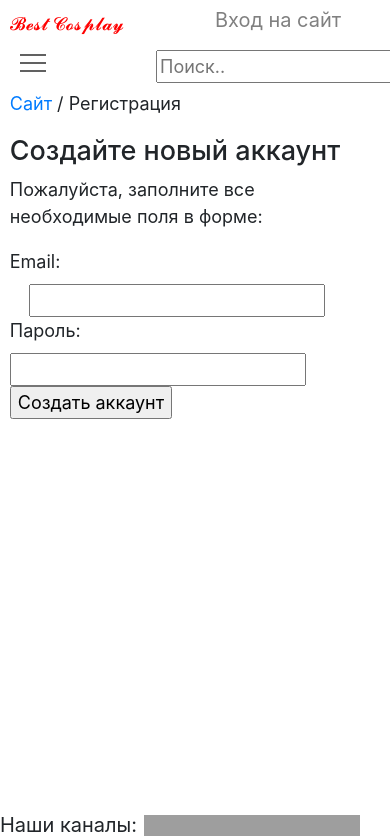
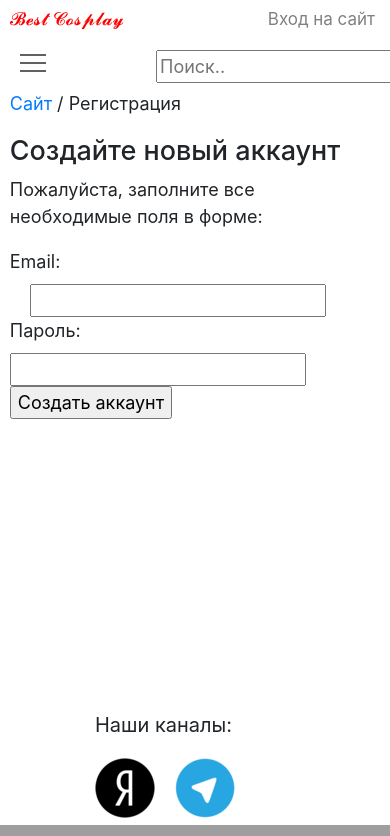
Before and after one commit to ITS1Lv3R/cosplay_blog, a Django app: page /account/register/ in a window 390 px wide; the page is wider, and only the part inside the window is pictured. Shown: the top 836 px of that part. Run offline with Django 3.2, Linux system fonts and the light colour scheme; parts of the project's set-up code (start-up, migrations or seed data) failed here and were passed over; some libraries are stand-ins or nearby versions; grey boxes are pictures that could not be loaded.

Commit message:
'add_css_mobile'

```diff
--- a/apps/templates/core/image_view.html
+++ b/apps/templates/core/image_view.html
@@ -5,7 +5,7 @@
 {% block title %} {{ image }} {% endblock %}
 
 {% block content %}
-    <p><a href="{% url 'core:index' %}">Главное меню</a> /
+    <p><a href="{% url 'core:index' %}">Главное меню</a>
         <a href="{% url 'core:posts_by_rubric' image.post.rubric.slug %}" >{{ image.rubric }}</a> /
         <a href="{% url 'core:post_view' image.post.slug %}">{{ image.post }}</a> /
         Фото </p>
--- a/static/css/base.css
+++ b/static/css/base.css
@@ -30,7 +30,7 @@ header {
 .content {
     width:80%;
     margin: 0 auto;
-    min-height:700px;
+    min-height:600px;
 
 }
 
@@ -52,6 +52,7 @@ header {
     position:absolute;
     left:2%;
     top:50px;
+
 }
 
 .main_tabs {
@@ -62,9 +63,9 @@ header {
 
 .head_login {
     position:absolute;
-    right:0px;
+    right:10px;
     top:10px;
-    width:170px;
+    width:160px;
     text-align:left;
 }
 
@@ -114,7 +115,7 @@ header {
 }
 
 .pagination {
-    width:250px;
+    width:300px;
     text-align:left;
 }
 footer {
@@ -132,7 +133,6 @@ footer a{
    height:100px;
    width:200px;
    font-size:20px;
-
 }
 .channels-logo {
    display: flex;
@@ -149,10 +149,10 @@ footer a{
 }
 
 .login_form {
-    width:280px;
+    width:300px;
 }
 .login_form #email {
-    margin-left:19px;
+    margin-left:20px;
 }
 
 #slider {
@@ -189,10 +189,10 @@ a.control_prev, a.control_next {
   padding: 4% 3%;
   width: auto;
   height: auto;
-  color: #fff;
+  color: white;
   text-decoration: none;
   font-weight: 600;
-  font-size: 18px;
+  font-size: 25px;
   opacity: 0.8;
   cursor: pointer;
 }
@@ -221,7 +221,7 @@ ul.messages li.warning,
 ul.messages li.error,
 ul.messages li.info {
     height:30px;
-    width:475px;
+    width:300px;
     padding: 4px;
     list-style:none;
     color:#fff;
--- a/static/css/media.css
+++ b/static/css/media.css
@@ -60,7 +60,7 @@
 @media all and (min-width: 740px) and (max-width: 879px)  {
 
   .content {
-    width:95%;
+    width:92%;
   }
 
 }
@@ -82,10 +82,20 @@
 
 
 @media all and (min-width: 0px) and (max-width: 830px)  {
+   .head_login {
+       width:140px;
+       margin-right:10px;
+       text-align:right;
+
+ }
+   .head_login a {
+    font-size:17px;
+}
 
   header .logo {
     width:200px;
     margin-left:0px;
+    margin-top:-5px;
 }
 
   header .head_login {
@@ -117,7 +127,7 @@
       width: 26px;
       height: 26px;
       cursor: pointer;
-      z-index: 1;
+      z-index: 2;
     }
     /* добавляем "гамбургер" */
     .menu__btn > span,
@@ -182,6 +192,7 @@
     #menu__toggle:checked ~ .menu__box {
       visibility: visible;
       left: 0;
+      z-index:1;
     }
 
 }
@@ -200,7 +211,32 @@
     .search {
         left:40%;
         top:50px;
+    }
 
+    footer {
+         display:flex;
+         flex-direction: column;
+    }
+    .donate {
+        margin:0px;
+    }
+    .channels {
+        margin-bottom:10px;
+    }
+    .pagination {
+        margin-left:10%;
+    }
+    .messages {
+        margin-right:30px;
+    }
+    #slider ul li {
+      width: 375px;
+      height: 500px;
+      text-align: left;
+      line-height: 300px;
+}
+    h5 {
+        font-size:18px;
     }
 
 }
@@ -210,8 +246,36 @@
   .donate{
     margin-top:5px;
   }
+
+  .head_login {
+        width:150px;
+  }
+
 }
 
+@media all and (min-width: 420px) and (max-width: 475px)  {
+
+  .content {
+     width:85%;
+  }
+
+}
+
+@media all and (min-width: 476px) and (max-width: 525px)  {
+
+  .content {
+     width:75%;
+  }
+
+}
+
+@media all and (min-width: 550px) and (max-width: 700px)  {
+
+  .content {
+     width:60%;
+  }
+
+}
 @media all and (min-width: 0px) and (max-width: 400px)  {
 
   .content {
@@ -219,3 +283,14 @@
   }
 
 }
+
+@media all and (min-width: 0px) and (max-width: 320px)  {
+
+  .content {
+     width:95%;
+  }
+    .head_login {
+        margin-right:-40px;
+  }
+
+}
```
